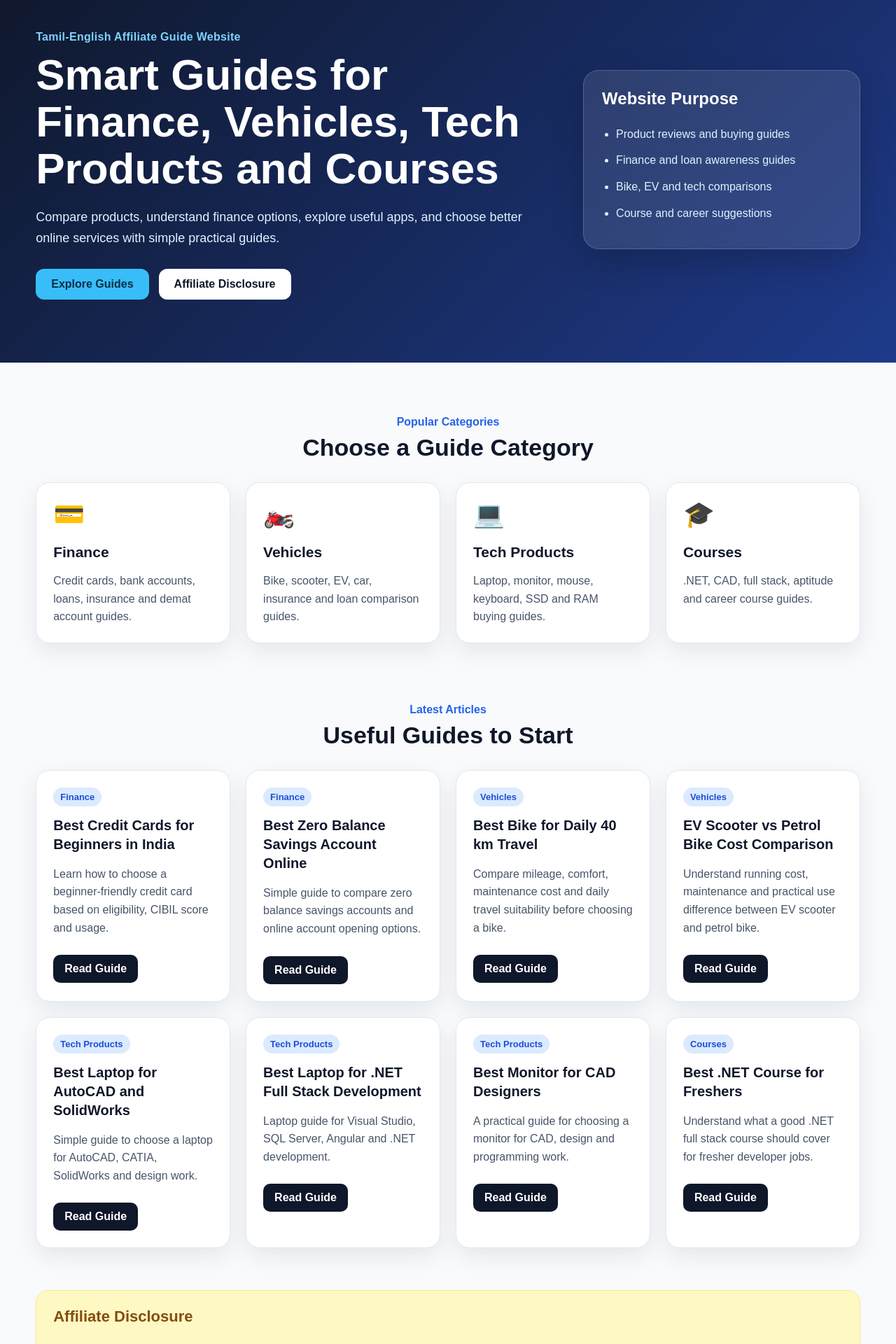
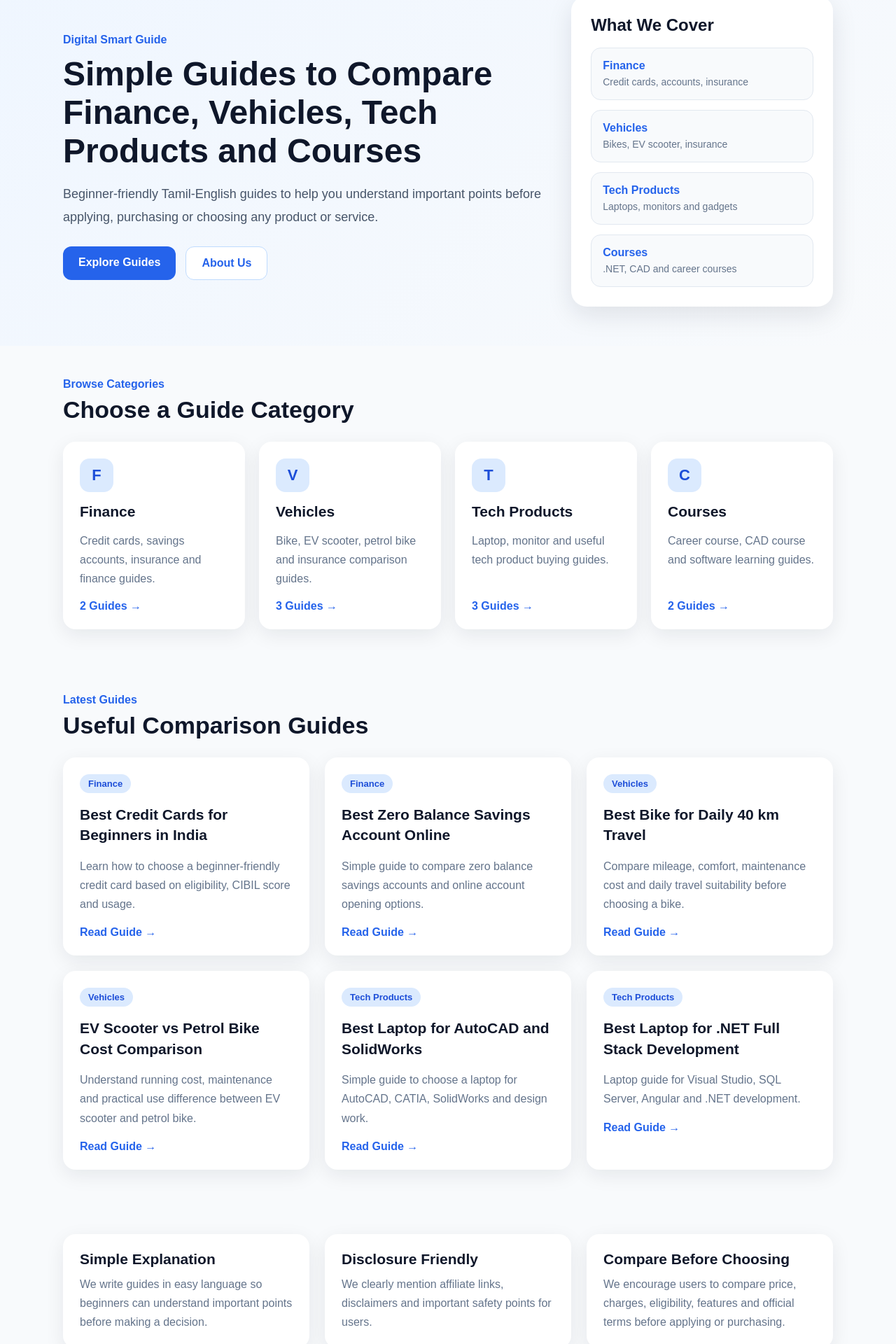
Before and after one commit to Subash21-G/digital-smart-guide, an Angular app: page / in a window 1280 px wide. Shown: the part 134-2054 px from the top of the page at 70% size. Built offline with nearby package versions, Linux system fonts and the light colour scheme.

Commit message:
Improve home page design

```diff
--- a/src/app/pages/home/home.html
+++ b/src/app/pages/home/home.html
@@ -1,68 +1,136 @@
-<section class="hero">
+<section class="hero-section">
   <div class="container hero-grid">
-    <div>
-      <p class="tag">Tamil-English Affiliate Guide Website</p>
-      <h1>Smart Guides for Finance, Vehicles, Tech Products and Courses</h1>
+
+    <div class="hero-content">
+      <p class="top-label">Digital Smart Guide</p>
+
+      <h1>
+        Simple Guides to Compare Finance, Vehicles, Tech Products and Courses
+      </h1>
+
       <p class="hero-text">
-        Compare products, understand finance options, explore useful apps,
-        and choose better online services with simple practical guides.
+        Beginner-friendly Tamil-English guides to help you understand important
+        points before applying, purchasing or choosing any product or service.
       </p>
 
       <div class="hero-actions">
-        <a href="#latest" class="btn primary">Explore Guides</a>
-        <a routerLink="/affiliate-disclosure" class="btn secondary">Affiliate Disclosure</a>
+        <a routerLink="/category/finance" class="primary-btn">
+          Explore Guides
+        </a>
+
+        <a routerLink="/about" class="secondary-btn">
+          About Us
+        </a>
       </div>
     </div>
 
     <div class="hero-card">
-      <h3>Website Purpose</h3>
-      <ul>
-        <li>Product reviews and buying guides</li>
-        <li>Finance and loan awareness guides</li>
-        <li>Bike, EV and tech comparisons</li>
-        <li>Course and career suggestions</li>
-      </ul>
+      <h2>What We Cover</h2>
+
+      <div class="hero-list">
+        <div>
+          <strong>Finance</strong>
+          <span>Credit cards, accounts, insurance</span>
         </div>
+
+        <div>
+          <strong>Vehicles</strong>
+          <span>Bikes, EV scooter, insurance</span>
+        </div>
+
+        <div>
+          <strong>Tech Products</strong>
+          <span>Laptops, monitors and gadgets</span>
+        </div>
+
+        <div>
+          <strong>Courses</strong>
+          <span>.NET, CAD and career courses</span>
+        </div>
+      </div>
+    </div>
+
   </div>
 </section>
 
-<section class="container section">
+<section class="category-section">
+  <div class="container">
+
     <div class="section-title">
-    <p>Popular Categories</p>
+      <p>Browse Categories</p>
       <h2>Choose a Guide Category</h2>
     </div>
 
     <div class="category-grid">
       <a class="category-card"
-       *ngFor="let item of categories"
-       [routerLink]="['/category', item.id]">
-      <div class="icon">{{ item.icon }}</div>
-      <h3>{{ item.title }}</h3>
-      <p>{{ item.description }}</p>
+         *ngFor="let category of categories"
+         [routerLink]="['/category', category.slug]">
+
+        <div class="category-icon">
+          {{ category.name.charAt(0) }}
+        </div>
+
+        <h3>{{ category.name }}</h3>
+        <p>{{ category.description }}</p>
+        <span>{{ category.count }} Guides →</span>
       </a>
+    </div>
+
   </div>
 </section>
 
-<section class="container section" id="latest">
+<section class="guides-section">
+  <div class="container">
+
     <div class="section-title">
-    <p>Latest Articles</p>
-    <h2>Useful Guides to Start</h2>
+      <p>Latest Guides</p>
+      <h2>Useful Comparison Guides</h2>
     </div>
 
-  <div class="article-grid">
-    <article class="article-card" *ngFor="let article of articles">
-      <span>{{ article.category }}</span>
+    <div class="guide-grid">
+      <a class="guide-card"
+         *ngFor="let article of featuredArticles"
+         [routerLink]="['/article', article.slug]">
+
+        <span class="badge">{{ article.category }}</span>
+
         <h3>{{ article.title }}</h3>
+
         <p>{{ article.description }}</p>
-      <a [routerLink]="['/article', article.slug]">Read Guide</a>
-    </article>
+
+        <strong>Read Guide →</strong>
+      </a>
+    </div>
+
   </div>
 </section>
 
-<section class="container disclosure-box">
-  <h3>Affiliate Disclosure</h3>
+<section class="trust-section">
+  <div class="container trust-grid">
+
+    <div class="trust-box">
+      <h3>Simple Explanation</h3>
       <p>
-    This website may contain affiliate links. If you apply, purchase, book or sign up
-    through these links, I may earn a small commission at no extra cost to you.
+        We write guides in easy language so beginners can understand important
+        points before making a decision.
       </p>
+    </div>
+
+    <div class="trust-box">
+      <h3>Disclosure Friendly</h3>
+      <p>
+        We clearly mention affiliate links, disclaimers and important safety
+        points for users.
+      </p>
+    </div>
+
+    <div class="trust-box">
+      <h3>Compare Before Choosing</h3>
+      <p>
+        We encourage users to compare price, charges, eligibility, features and
+        official terms before applying or purchasing.
+      </p>
+    </div>
+
+  </div>
 </section>
--- a/src/app/pages/home/home.scss
+++ b/src/app/pages/home/home.scss
@@ -1,296 +1,298 @@
-.container {
-  width: min(1180px, 92%);
-  margin: auto;
-}
-
-/* =========================
-   HERO SECTION
-========================= */
-.hero {
-  background: linear-gradient(135deg, #0f172a, #1e3a8a);
-  color: #ffffff;
-  padding: 90px 0;
+.hero-section {
+  padding: 56px 0;
+  background: linear-gradient(135deg, #eff6ff, #f8fafc);
 }
 
 .hero-grid {
   display: grid;
-  grid-template-columns: 1.5fr 0.8fr;
-  gap: 40px;
+  grid-template-columns: 1.3fr 0.7fr;
+  gap: 32px;
   align-items: center;
 }
 
-.tag {
-  color: #7dd3fc;
-  font-weight: 700;
+.top-label {
+  color: #2563eb;
+  font-weight: 800;
   margin-bottom: 12px;
-  letter-spacing: 0.3px;
 }
 
+.hero-content {
   h1 {
-  font-size: clamp(36px, 5vw, 62px);
-  line-height: 1.08;
-  margin: 0 0 20px;
-  font-weight: 800;
+    font-size: 48px;
+    line-height: 1.15;
+    color: #0f172a;
+    margin: 0 0 18px;
+  }
 }
 
 .hero-text {
   font-size: 18px;
-  line-height: 1.7;
-  color: #e0f2fe;
-  max-width: 700px;
+  line-height: 1.8;
+  color: #475569;
+  max-width: 720px;
+  margin-bottom: 26px;
 }
 
 .hero-actions {
   display: flex;
   gap: 14px;
-  margin-top: 28px;
   flex-wrap: wrap;
 }
 
-.btn {
-  padding: 13px 22px;
+.primary-btn,
+.secondary-btn {
+  display: inline-block;
+  padding: 14px 22px;
   border-radius: 12px;
-  font-weight: 700;
   text-decoration: none;
-  display: inline-block;
-  transition: 0.2s ease;
+  font-weight: 800;
 }
 
-.primary {
-  background: #38bdf8;
-  color: #082f49;
-}
-
-  .primary:hover {
-    background: #0ea5e9;
+.primary-btn {
+  background: #2563eb;
   color: #ffffff;
 }
 
-.secondary {
+.secondary-btn {
   background: #ffffff;
-  color: #0f172a;
-}
-
-  .secondary:hover {
-    background: #e2e8f0;
+  color: #2563eb;
+  border: 1px solid #bfdbfe;
 }
 
 .hero-card {
-  background: rgba(255, 255, 255, 0.1);
-  padding: 26px;
+  background: #ffffff;
+  padding: 28px;
   border-radius: 22px;
-  border: 1px solid rgba(255, 255, 255, 0.18);
-  box-shadow: 0 20px 50px rgba(0, 0, 0, 0.18);
+  box-shadow: 0 12px 36px rgba(15, 23, 42, 0.1);
+
+  h2 {
+    margin: 0 0 18px;
+    color: #0f172a;
+  }
 }
 
-  .hero-card h3 {
-    margin-top: 0;
-    font-size: 24px;
+.hero-list {
+  display: grid;
+  gap: 14px;
+
+  div {
+    background: #f8fafc;
+    padding: 16px;
+    border-radius: 14px;
+    border: 1px solid #e2e8f0;
   }
 
-  .hero-card ul {
-    padding-left: 20px;
-    margin-bottom: 0;
+  strong {
+    display: block;
+    color: #2563eb;
+    margin-bottom: 5px;
   }
 
-  .hero-card li {
-    margin-bottom: 12px;
-    line-height: 1.6;
-    color: #e0f2fe;
+  span {
+    color: #64748b;
+    font-size: 14px;
+  }
 }
 
-/* =========================
-   COMMON SECTION
-========================= */
-.section {
-  padding: 60px 0 10px;
+.category-section,
+.guides-section,
+.trust-section {
+  padding: 46px 0;
+  background: #f8fafc;
 }
 
 .section-title {
-  text-align: center;
-  margin-bottom: 30px;
+  margin-bottom: 26px;
+
+  p {
+    color: #2563eb;
+    font-weight: 800;
+    margin: 0 0 8px;
   }
 
-  .section-title p {
-    color: #2563eb;
-    font-weight: 800;
-    margin-bottom: 8px;
+  h2 {
+    color: #0f172a;
+    font-size: 34px;
+    margin: 0;
+  }
 }
 
-  .section-title h2 {
-    font-size: 34px;
-    margin: 0;
-    color: #0f172a;
-  }
-
-/* =========================
-   CATEGORY CARDS
-========================= */
 .category-grid {
   display: grid;
   grid-template-columns: repeat(4, 1fr);
-  gap: 22px;
+  gap: 20px;
 }
 
 .category-card {
   background: #ffffff;
   padding: 24px;
-  border-radius: 20px;
-  border: 1px solid #e2e8f0;
-  box-shadow: 0 12px 32px rgba(15, 23, 42, 0.08);
+  border-radius: 18px;
   text-decoration: none;
-  display: block;
-  transition: 0.25s ease;
+  color: inherit;
+  box-shadow: 0 8px 28px rgba(15, 23, 42, 0.08);
+  transition: 0.2s ease;
+
+  &:hover {
+    transform: translateY(-4px);
   }
 
-  .category-card:hover {
-    transform: translateY(-6px);
-    box-shadow: 0 18px 42px rgba(15, 23, 42, 0.13);
-    border-color: #bfdbfe;
-  }
-
-.icon {
-  font-size: 36px;
-  margin-bottom: 14px;
-}
-
-.category-card h3 {
+  h3 {
+    margin: 16px 0 10px;
     color: #0f172a;
-  margin-bottom: 10px;
     font-size: 21px;
   }
 
-.category-card p {
-  color: #475569;
-  line-height: 1.6;
-  margin-bottom: 0;
+  p {
+    color: #64748b;
+    line-height: 1.7;
+    min-height: 82px;
   }
 
-/* =========================
-   ARTICLE CARDS
-========================= */
-.article-grid {
+  span {
+    color: #2563eb;
+    font-weight: 800;
+  }
+}
+
+.category-icon {
+  width: 48px;
+  height: 48px;
+  background: #dbeafe;
+  color: #1d4ed8;
   display: grid;
-  grid-template-columns: repeat(4, 1fr);
+  place-items: center;
+  border-radius: 14px;
+  font-size: 22px;
+  font-weight: 900;
+}
+
+.guide-grid {
+  display: grid;
+  grid-template-columns: repeat(3, 1fr);
   gap: 22px;
 }
 
-.article-card {
+.guide-card {
   background: #ffffff;
   padding: 24px;
-  border-radius: 20px;
-  border: 1px solid #e2e8f0;
-  box-shadow: 0 12px 32px rgba(15, 23, 42, 0.08);
-  transition: 0.25s ease;
+  border-radius: 18px;
+  text-decoration: none;
+  color: inherit;
+  box-shadow: 0 8px 28px rgba(15, 23, 42, 0.08);
+  transition: 0.2s ease;
+
+  &:hover {
+    transform: translateY(-4px);
   }
 
-  .article-card:hover {
-    transform: translateY(-6px);
-    box-shadow: 0 18px 42px rgba(15, 23, 42, 0.13);
+  h3 {
+    color: #0f172a;
+    font-size: 21px;
+    line-height: 1.4;
+    margin: 16px 0 10px;
   }
 
-  .article-card span {
+  p {
+    color: #64748b;
+    line-height: 1.7;
+    margin-bottom: 18px;
+  }
+
+  strong {
+    color: #2563eb;
+  }
+}
+
+.badge {
   display: inline-block;
   background: #dbeafe;
   color: #1d4ed8;
-    padding: 6px 10px;
-    border-radius: 999px;
+  padding: 6px 12px;
+  border-radius: 30px;
   font-size: 13px;
-    font-weight: 700;
-    margin-bottom: 14px;
+  font-weight: 800;
 }
 
-  .article-card h3 {
+.trust-grid {
+  display: grid;
+  grid-template-columns: repeat(3, 1fr);
+  gap: 22px;
+}
+
+.trust-box {
+  background: #ffffff;
+  padding: 24px;
+  border-radius: 18px;
+  box-shadow: 0 8px 28px rgba(15, 23, 42, 0.08);
+
+  h3 {
     color: #0f172a;
     margin: 0 0 10px;
-    font-size: 20px;
-    line-height: 1.35;
+    font-size: 21px;
   }
 
-  .article-card p {
-    color: #475569;
-    line-height: 1.6;
-    margin-bottom: 18px;
+  p {
+    color: #64748b;
+    line-height: 1.7;
+    margin: 0;
+  }
 }
 
-  .article-card a {
-    display: inline-block;
-    background: #0f172a;
-    color: #ffffff;
-    text-decoration: none;
-    padding: 11px 16px;
-    border-radius: 10px;
-    font-weight: 700;
-    margin-top: 8px;
-    transition: 0.2s ease;
+@media (max-width: 950px) {
+  .hero-grid {
+    grid-template-columns: 1fr;
   }
 
-    .article-card a:hover {
-      background: #1d4ed8;
+  .category-grid {
+    grid-template-columns: repeat(2, 1fr);
   }
 
-/* =========================
-   DISCLOSURE BOX
-========================= */
-.disclosure-box {
-  background: #fef9c3;
-  border: 1px solid #fde68a;
-  padding: 24px;
-  border-radius: 18px;
-  margin-top: 50px;
-}
-
-  .disclosure-box h3 {
-    margin-top: 0;
-    color: #854d0e;
-    font-size: 22px;
-  }
-
-  .disclosure-box p {
-    color: #713f12;
-    line-height: 1.7;
-    margin-bottom: 0;
-  }
-
-/* =========================
-   RESPONSIVE DESIGN
-========================= */
-@media (max-width: 1100px) {
-  .category-grid,
-  .article-grid {
+  .guide-grid,
+  .trust-grid {
     grid-template-columns: repeat(2, 1fr);
   }
 }
 
-@media (max-width: 900px) {
-  .hero-grid {
+@media (max-width: 600px) {
+  .hero-section {
+    padding: 36px 0;
+  }
+
+  .hero-content {
+    h1 {
+      font-size: 34px;
+    }
+  }
+
+  .hero-text {
+    font-size: 16px;
+  }
+
+  .hero-card {
+    padding: 22px;
+  }
+
+  .section-title {
+    h2 {
+      font-size: 28px;
+    }
+  }
+
+  .category-grid,
+  .guide-grid,
+  .trust-grid {
     grid-template-columns: 1fr;
   }
 
-  .hero {
-    padding: 70px 0;
+  .category-card,
+  .guide-card,
+  .trust-box {
+    padding: 20px;
+  }
+
+  .category-card {
+    p {
+      min-height: auto;
     }
   }
-
-@media (max-width: 600px) {
-  .category-grid,
-  .article-grid {
-    grid-template-columns: 1fr;
 }
-
-  h1 {
-    font-size: 36px;
-  }
-
-  .section-title h2 {
-    font-size: 28px;
-  }
-
-  .hero-actions {
-    flex-direction: column;
-  }
-
-  .btn {
-    text-align: center;
-  }
-}
--- a/src/app/pages/home/home.ts
+++ b/src/app/pages/home/home.ts
@@ -1,7 +1,7 @@
+import { CommonModule } from '@angular/common';
 import { Component } from '@angular/core';
-import { CommonModule } from '@angular/common';
 import { RouterLink } from '@angular/router';
-import { ARTICLES } from '../../data/articles';
+import { ARTICLES, Article } from '../../data/articles';
 
 @Component({
   selector: 'app-home',
@@ -10,32 +10,34 @@ import { ARTICLES } from '../../data/articles';
   styleUrl: './home.scss'
 })
 export class Home {
+  articles: Article[] = ARTICLES;
+
+  featuredArticles: Article[] = ARTICLES.slice(0, 6);
+
   categories = [
     {
-      id: 'finance',
-      title: 'Finance',
-      description: 'Credit cards, bank accounts, loans, insurance and demat account guides.',
-      icon: '💳'
+      name: 'Finance',
+      slug: 'finance',
+      description: 'Credit cards, savings accounts, insurance and finance guides.',
+      count: ARTICLES.filter(article => article.category === 'Finance').length
     },
     {
-      id: 'vehicles',
-      title: 'Vehicles',
-      description: 'Bike, scooter, EV, car, insurance and loan comparison guides.',
-      icon: '🏍️'
+      name: 'Vehicles',
+      slug: 'vehicles',
+      description: 'Bike, EV scooter, petrol bike and insurance comparison guides.',
+      count: ARTICLES.filter(article => article.category === 'Vehicles').length
     },
     {
-      id: 'tech-products',
-      title: 'Tech Products',
-      description: 'Laptop, monitor, mouse, keyboard, SSD and RAM buying guides.',
-      icon: '💻'
+      name: 'Tech Products',
+      slug: 'tech-products',
+      description: 'Laptop, monitor and useful tech product buying guides.',
+      count: ARTICLES.filter(article => article.category === 'Tech Products').length
     },
     {
-      id: 'courses',
-      title: 'Courses',
-      description: '.NET, CAD, full stack, aptitude and career course guides.',
-      icon: '🎓'
+      name: 'Courses',
+      slug: 'courses',
+      description: 'Career course, CAD course and software learning guides.',
+      count: ARTICLES.filter(article => article.category === 'Courses').length
     }
   ];
-
-  articles = ARTICLES.slice(0, 8);
 }
```
Lines whose indentation alone changed are shown as unchanged.
